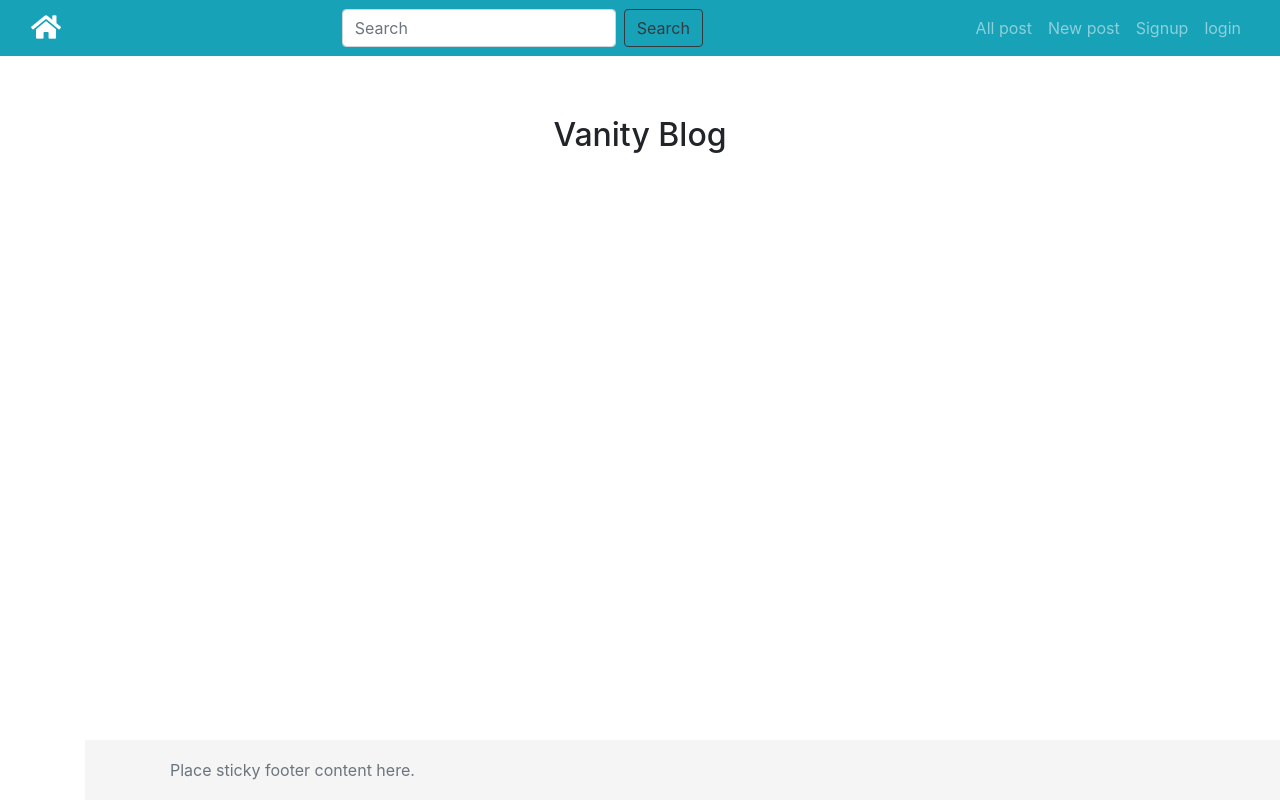
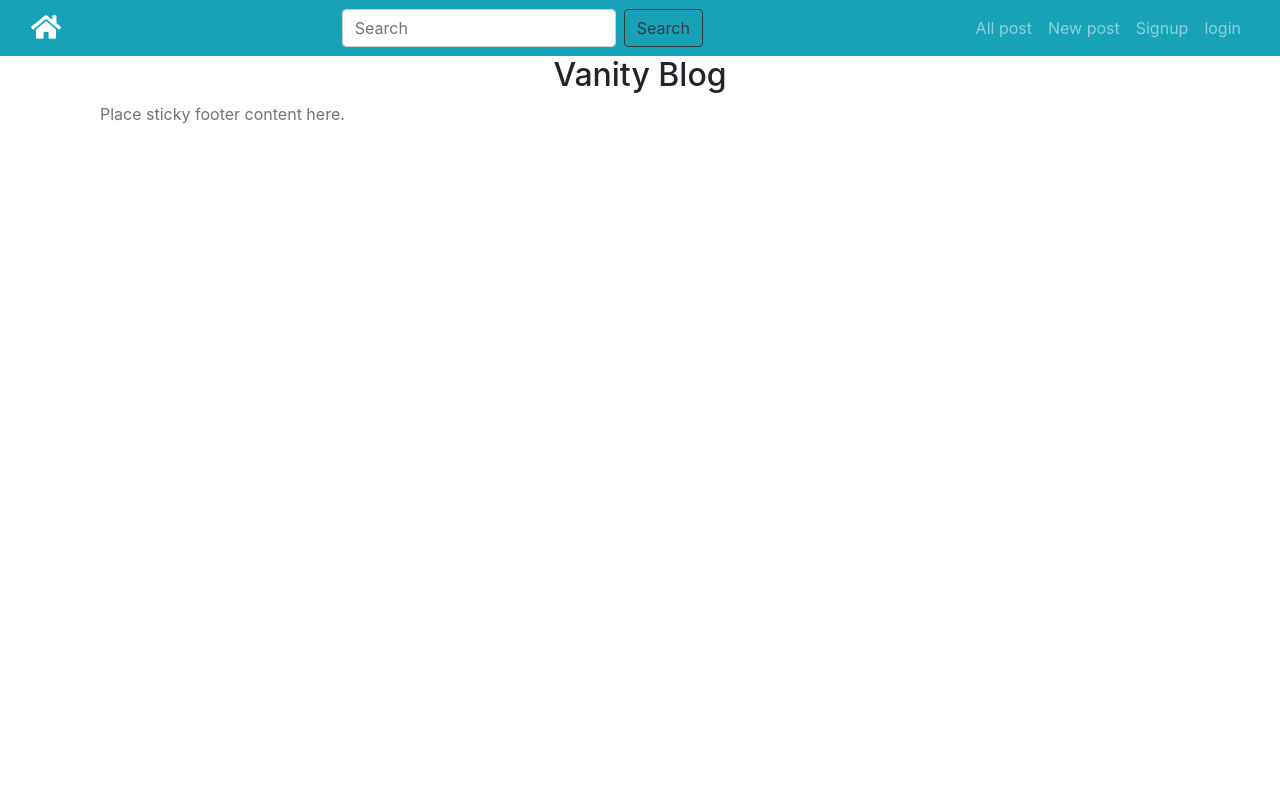
Before and after one commit to olaborde/Blogz, a Flask app: page / in a window 1280 px wide; the page is wider, and only the part inside the window is pictured. Run offline with Flask 2, Linux system fonts and the light colour scheme; data that the repository does not hold is empty; parts of the project's set-up code (start-up, migrations or seed data) failed here and were passed over; some libraries are stand-ins or nearby versions; some web fonts are replaced.

Commit message:
fixed css links

```diff
--- a/static/main.css
+++ b/static/main.css
@@ -16,47 +16,26 @@
 
 /* Sticky footer styles
 -------------------------------------------------- */
-html {
-    position: relative;
-    min-height: 100%;
-}
 
-body {
-    /* Margin bottom by footer height */
-    margin-bottom: 60px;
-}
 
-.footer {
-    position: absolute;
-    bottom: 0;
-    width: 100%;
-    /* Set the fixed height of the footer here */
-    height: 60px;
-    line-height: 60px;
-    /* Vertically center the text there */
-    background-color: #f5f5f5;
+
+.main-signup{
+    background-color: #3fada8;
+    margin-top: 20px;
 }
 
 
-/* Custom page CSS
--------------------------------------------------- */
-/* Not required for template or sticky footer method. */
-
-body>.container {
-    padding: 60px 15px 0;
+/*
+ * Footer
+ */
+.blog-footer {
+    padding: 2.5rem 0;
+    color: #999;
+    text-align: center;
+    background-color: #f9f9f9;
+    border-top: .05rem solid #e5e5e5;
 }
 
-.footer>.container {
-    padding-right: 15px;
-    padding-left: 15px;
+.blog-footer p:last-child {
+    margin-bottom: 0;
 }
-
-code {
-    font-size: 80%;
-}
-
-
-.main-signup{
-    background-color: bisque;
-    margin-top: 20px;
-}
```
